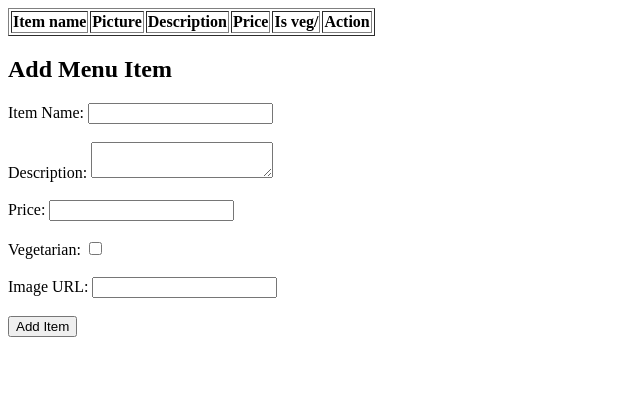
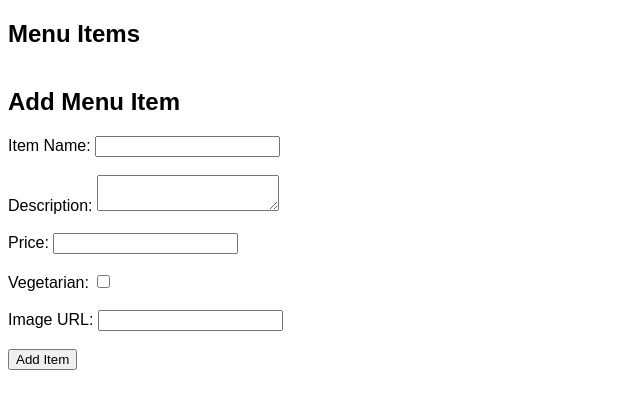
Before and after one commit to Mogiliranjith/Meal-Dot-Com, a Django app: page /open_update_menu/3 in a window 1280 px wide. Shown: the top 409 px of the page, without its empty margins (0-640 px from the left). Run offline with Django 5.2, Linux system fonts and the light colour scheme; data comes from the database, SQL or seed files in the repository; both versions use the stored data as it was after the commit; lists and menus that the app fills with data are empty.

Commit message:
connected universal cards.css file
converted some specific files into individual cards format

```diff
--- /dev/null
+++ b/mealdotcom/delivery/static/delivery/cards.css
@@ -0,0 +1,44 @@
+body {
+  font-family: Arial, sans-serif;
+}
+
+img {
+  width: 300px;
+  height: auto;
+}
+
+.card-container {
+  display: flex;
+  flex-wrap: wrap;
+  gap: 20px;
+  justify-content: center;
+}
+
+.cards {
+  border: 1px solid #ccc;
+  width: 250px;
+  padding: 10px;
+  border-radius: 6px;
+}
+
+.cards img {
+  width: 100%;
+  height: 160px;
+  object-fit: cover;
+  border-radius: 4px;
+}
+
+.cards h4 {
+  margin: 10px 0 5px;
+}
+
+.cards p {
+  margin: 4px 0;
+}
+
+.cards a {
+  display: inline-block;
+  margin-top: 8px;
+  text-decoration: none;
+  color: blue;
+}
--- a/mealdotcom/delivery/templates/delivery/customer_home.html
+++ b/mealdotcom/delivery/templates/delivery/customer_home.html
@@ -5,6 +5,7 @@
     <meta name="viewport" content="width=device-width, initial-scale=1.0">
     <title>Customer Home</title>
     {% load static %}
+    <link rel="stylesheet" href="{% static 'delivery/cards.css' %}">
     <link rel="stylesheet" href="{% static 'delivery/customer_home.css' %}">
 </head>
 <body>
@@ -12,7 +13,7 @@
 
     <div class="card-container">
         {% for r in restaurantList %}
-            <div class="restaurant-card">
+            <div class="cards">
                 <img src="{{ r.picture|default:'/static/delivery/images/default.jpg' }}" alt="{{ r.name }}">
 
                 <h4>{{ r.name }}</h4>
--- a/mealdotcom/delivery/templates/delivery/update_menu.html
+++ b/mealdotcom/delivery/templates/delivery/update_menu.html
@@ -4,43 +4,32 @@
     <meta charset="UTF-8">
     <meta name="viewport" content="width=device-width, initial-scale=1.0">
     <title>Document</title>
+    {% load static %}
+    <link rel="stylesheet" href="{% static 'delivery/cards.css' %}">
 </head>
 <body>
     <!-- show current menu -->
-    <table border="1">
-        <thead>
-            <tr>
-                <th>Item name</th>
-                <th>Picture</th>
-                <th>Description</th>
-                <th>Price</th>
-                <th>Is veg/</th>
-                <th>Action</th>
-            </tr>
-        </thead>
-        <tbody>
+    <h2>Menu Items</h2>
+    <div class="card-container">
         {% for item in itemList %}
-                <tr>
-                    <td>{{ item.name }}</td>
-                    <td><img src="{{ item.picture|default:'/static/delivery/images/default.jpg' }}" alt="item.name"></td>
-                    <td>{{ item.description }}</td>
-                    <td>{{ item.price }}</td>
-                    <td>{{ item.vegeterian }}</td>
+         <div class="cards">
+            <img src="{{ item.picture|default:'/static/delivery/images/default.jpg' }}" alt="{{ item.name}}">
 
-                    <td>
-                        <form action="{% url 'delete_menu_item' item.id %}" method="post" style="display:inline;">
+            <h4>{{ item.name }}</h4>
+            <p>{{ item.description }}</p>
+            <p><strong>Price:</strong> ₹{{ item.price }}</p>
+            <p><strong>Veg:</strong> {{item.vegeterian }}</p>
+
+            <form action="{% url 'delete_menu_item' item.id %}" method="post">
                 {% csrf_token %}
                 <button type="submit"
                         onclick="return confirm('Delete this item?')">
                     Delete
             </button>
             </form>
-                    </td>
-                </tr>
+         </div>
         {% endfor %}
-        </tbody>
-    </table>
-
+    </div>
 
     <!-- add food item (form) -->
     <h2>Add Menu Item</h2>
--- a/mealdotcom/delivery/urls.py
+++ b/mealdotcom/delivery/urls.py
@@ -5,15 +5,20 @@ urlpatterns = [
   path('', views.index),
   path('signup', views.signup, name='signup'),
   path('signin', views.signin, name='signin'),
+
+  # Admin Specific
   path('admin_home', views.admin_home, name='admin_home'),
   path('open_add_restaurant', views.open_add_restaurant, name = 'open_add_restaurant'),
   path('add_restaurant', views.add_restaurant, name="add_restaurant"),
   path('open_update_menu/<int:restaurant_id>', views.open_update_menu, name='open_update_menu'),
   path('update_menu/<int:restaurant_id>', views.update_menu, name='update_menu'),
   path('delete_menu_item/<int:item_id>', views.delete_menu_item, name='delete_menu_item'),
-  path('view_menu/<int:restaurant_id>/<str:name>', views.view_menu, name='view_menu'),
-  path('add_to_cart/<int:item_id>/<str:name>', views.add_to_cart, name='add_to_cart'),
   path('open_update_restaurant/<int:restaurant_id>', views.open_update_restaurant, name='open_update_restaurant'),
   path('update_restaurant/<int:restaurant_id>', views.update_restaurant, name='update_restaurant'),
   path('delete_restaurant/<int:restaurant_id>', views.delete_restaurant, name='delete_restaurant'),
+
+  # Customer Specific
+  path('view_menu/<int:restaurant_id>/<str:name>', views.view_menu, name='view_menu'),
+  path('add_to_cart/<int:item_id>/<str:name>', views.add_to_cart, name='add_to_cart'),
+
 ]
--- a/mealdotcom/delivery/views.py
+++ b/mealdotcom/delivery/views.py
@@ -172,24 +172,6 @@ def delete_menu_item(request, item_id):
 
   return redirect('open_update_menu', restaurant_id=restaurant_id)
 
-#Customer view menu
-def view_menu(request, restaurant_id, name):
-  restaurant = Restaurant.objects.get(id = restaurant_id)
-  itemList = restaurant.items.all()
-  #return HttpResponse("Items collected")
-  #itemList = Item.objects.all()
-  return render(request, 'delivery/customer_menu.html',
-                {"itemList" : itemList,
-                  "restaurant" : restaurant,
-                  "name":name})
-
-# add to cart show
-def add_to_cart(request, item_id, name):
-  item = Item.objects.get(id = item_id)
-  customer = User.objects.get(name = name)
-  cart, created = Cart.objects.get_or_create(customer = customer)
-  cart.items.add(item)
-  return HttpResponse('added to cart')
 
 # opening update restaurant.html link
 def open_update_restaurant(request, restaurant_id):
@@ -250,3 +232,28 @@ def delete_restaurant(request, restaurant_id):
 
   restaurantList = Restaurant.objects.all()
   return render(request, 'delivery/admin_home.html', {"restaurantList": restaurantList})
+
+
+
+
+# CUSTOMER SPECIFIC
+#Customer view menu
+def view_menu(request, restaurant_id, name):
+  restaurant = Restaurant.objects.get(id = restaurant_id)
+  itemList = restaurant.items.all()
+  #return HttpResponse("Items collected")
+  #itemList = Item.objects.all()
+  return render(request, 'delivery/customer_menu.html',
+                {"itemList" : itemList,
+                  "restaurant" : restaurant,
+                  "name":name})
+
+# add to cart show
+def add_to_cart(request, item_id, name):
+  item = Item.objects.get(id = item_id)
+  customer = User.objects.get(name = name)
+  cart, created = Cart.objects.get_or_create(customer = customer)
+  cart.items.add(item)
+  return HttpResponse('added to cart')
+
+# show cart functionality
```
Also changed, not shown: mealdotcom/delivery/static/delivery/customer_home.css (deleted, +0 -39 lines), mealdotcom/delivery/templates/delivery/customer_menu.html (+19 -31 lines), mealdotcom/db.sqlite3. Lines whose indentation alone changed are shown as unchanged.
